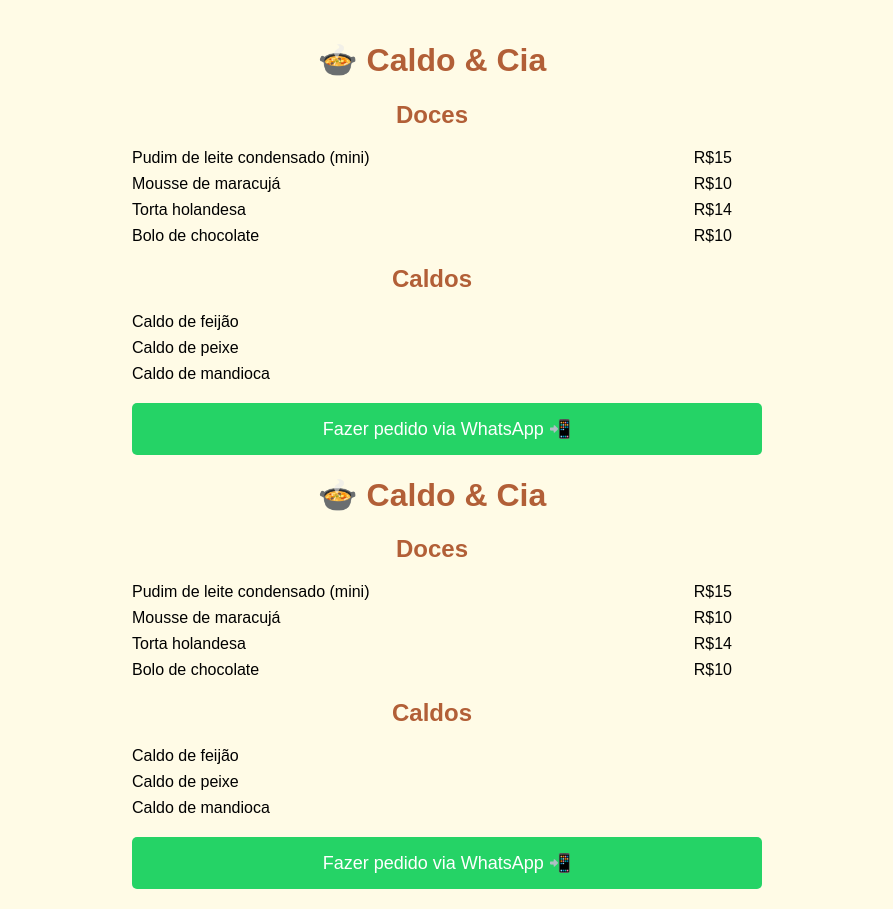
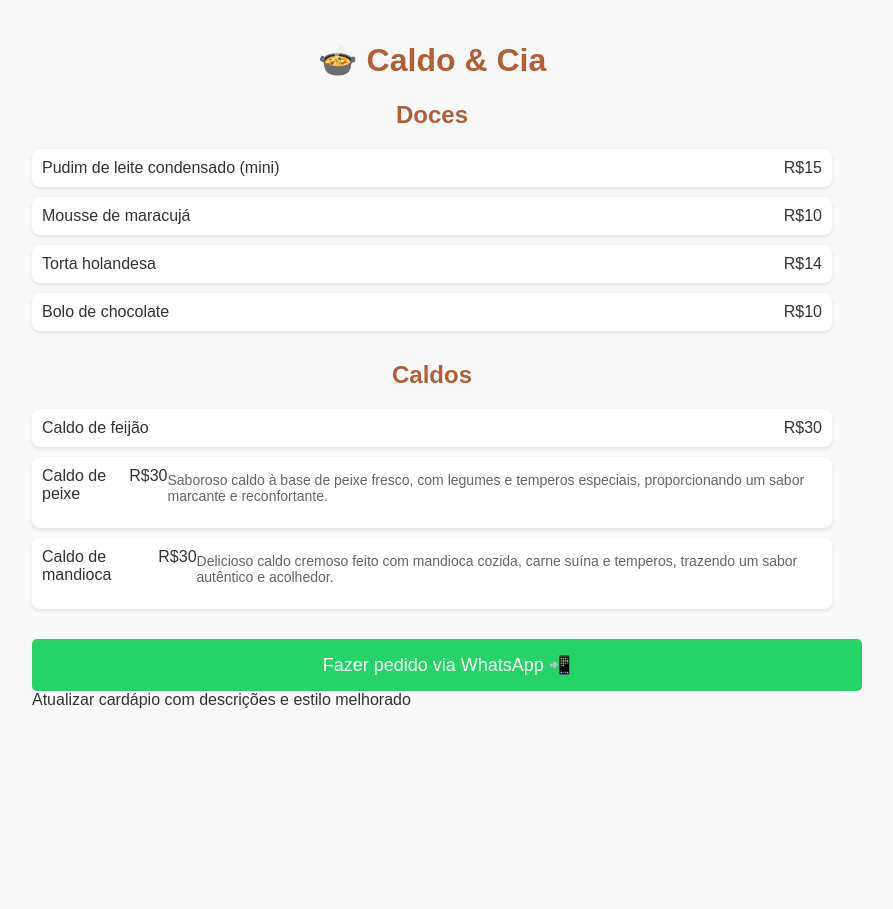
Before and after one commit to wandersongranvile/caldoecia, a plain HTML site: page index.html in a window 1280 px wide. Shown: the whole page, without its empty margins (208-1101 px from the left). After the commit the page ends 800 px from the top, so only its background shows below. Drawn offline with Linux system fonts and the light colour scheme.

Commit message:
Update index.html

```diff
--- a/index.html
+++ b/index.html
@@ -3,70 +3,94 @@
 <head>
   <meta charset="UTF-8" />
   <meta name="viewport" content="width=device-width, initial-scale=1.0"/>
-  <title>Caldo & Cia</title>
+  <title>🍲 Caldo & Cia</title>
   <style>
-    body { font-family: Arial, sans-serif; max-width: 600px; margin: auto; padding: 20px; background: #fffbe6; }
-    h1, h2 { text-align: center; color: #b25f37; }
-    .item { display: flex; justify-content: space-between; margin: 8px 0; }
+    body {
+      font-family: 'Arial', sans-serif;
+      max-width: 800px;
+      margin: auto;
+      padding: 20px;
+      background: #f9f9f9;
+      color: #333;
+    }
+    h1, h2 {
+      text-align: center;
+      color: #b25f37;
+    }
+    .section {
+      margin-bottom: 30px;
+    }
+    .item {
+      display: flex;
+      justify-content: space-between;
+      margin: 10px 0;
+      padding: 10px;
+      background: #fff;
+      border-radius: 8px;
+      box-shadow: 0 2px 4px rgba(0, 0, 0, 0.1);
+    }
+    .item span {
+      font-size: 16px;
+    }
+    .item .description {
+      font-size: 14px;
+      color: #666;
+      margin-top: 5px;
+    }
     .button-whatsapp {
-      display: block; width: 100%; background: #25D366; color: white;
-      padding: 15px; text-align: center; font-size: 18px;
-      border-radius: 5px; text-decoration: none; margin-top: 20px;
+      display: block;
+      width: 100%;
+      background: #25D366;
+      color: white;
+      padding: 15px;
+      text-align: center;
+      font-size: 18px;
+      border-radius: 5px;
+      text-decoration: none;
+      margin-top: 20px;
+    }
+    .button-whatsapp:hover {
+      background: #128C7E;
     }
   </style>
 </head>
 <body>
   <h1>🍲 Caldo & Cia</h1>
 
-  <h2>Doces</h2>
-  <div class="item"><span>Pudim de leite condensado (mini)</span><span>R$15</span></div>
-  <div class="item"><span>Mousse de maracujá</span><span>R$10</span></div>
-  <div class="item"><span>Torta holandesa</span><span>R$14</span></div>
-  <div class="item"><span>Bolo de chocolate</span><span>R$10</span></div>
+  <div class="section">
+    <h2>Doces</h2>
+    <div class="item">
+      <span>Pudim de leite condensado (mini)</span><span>R$15</span>
+    </div>
+    <div class="item">
+      <span>Mousse de maracujá</span><span>R$10</span>
+    </div>
+    <div class="item">
+      <span>Torta holandesa</span><span>R$14</span>
+    </div>
+    <div class="item">
+      <span>Bolo de chocolate</span><span>R$10</span>
+    </div>
+  </div>
 
-  <h2>Caldos</h2>
-  <div class="item"><span>Caldo de feijão</span></div>
-  <div class="item"><span>Caldo de peixe</span></div>
-  <div class="item"><span>Caldo de mandioca</span></div>
+  <div class="section">
+    <h2>Caldos</h2>
+    <div class="item">
+      <span>Caldo de feijão</span><span>R$30</span>
+    </div>
+    <div class="item">
+      <span>Caldo de peixe</span><span>R$30</span>
+      <p class="description">Saboroso caldo à base de peixe fresco, com legumes e temperos especiais, proporcionando um sabor marcante e reconfortante.</p>
+    </div>
+    <div class="item">
+      <span>Caldo de mandioca</span><span>R$30</span>
+      <p class="description">Delicioso caldo cremoso feito com mandioca cozida, carne suína e temperos, trazendo um sabor autêntico e acolhedor.</p>
+    </div>
+  </div>
 
   <a href="https://wa.me/5566996535874?text=Olá,+quero+fazer+um+pedido" class="button-whatsapp" target="_blank">
     Fazer pedido via WhatsApp 📲
   </a>
 </body>
 </html>
-<!DOCTYPE html>
-<html lang="pt-BR">
-<head>
-  <meta charset="UTF-8" />
-  <meta name="viewport" content="width=device-width, initial-scale=1.0"/>
-  <title>Caldo & Cia</title>
-  <style>
-    body { font-family: Arial, sans-serif; max-width: 600px; margin: auto; padding: 20px; background: #fffbe6; }
-    h1, h2 { text-align: center; color: #b25f37; }
-    .item { display: flex; justify-content: space-between; margin: 8px 0; }
-    .button-whatsapp {
-      display: block; width: 100%; background: #25D366; color: white;
-      padding: 15px; text-align: center; font-size: 18px;
-      border-radius: 5px; text-decoration: none; margin-top: 20px;
-    }
-  </style>
-</head>
-<body>
-  <h1>🍲 Caldo & Cia</h1>
-
-  <h2>Doces</h2>
-  <div class="item"><span>Pudim de leite condensado (mini)</span><span>R$15</span></div>
-  <div class="item"><span>Mousse de maracujá</span><span>R$10</span></div>
-  <div class="item"><span>Torta holandesa</span><span>R$14</span></div>
-  <div class="item"><span>Bolo de chocolate</span><span>R$10</span></div>
-
-  <h2>Caldos</h2>
-  <div class="item"><span>Caldo de feijão</span></div>
-  <div class="item"><span>Caldo de peixe</span></div>
-  <div class="item"><span>Caldo de mandioca</span></div>
-
-  <a href="https://wa.me/5566996535874?text=Olá,+quero+fazer+um+pedido" class="button-whatsapp" target="_blank">
-    Fazer pedido via WhatsApp 📲
-  </a>
-</body>
-</html>
+Atualizar cardápio com descrições e estilo melhorado
```
